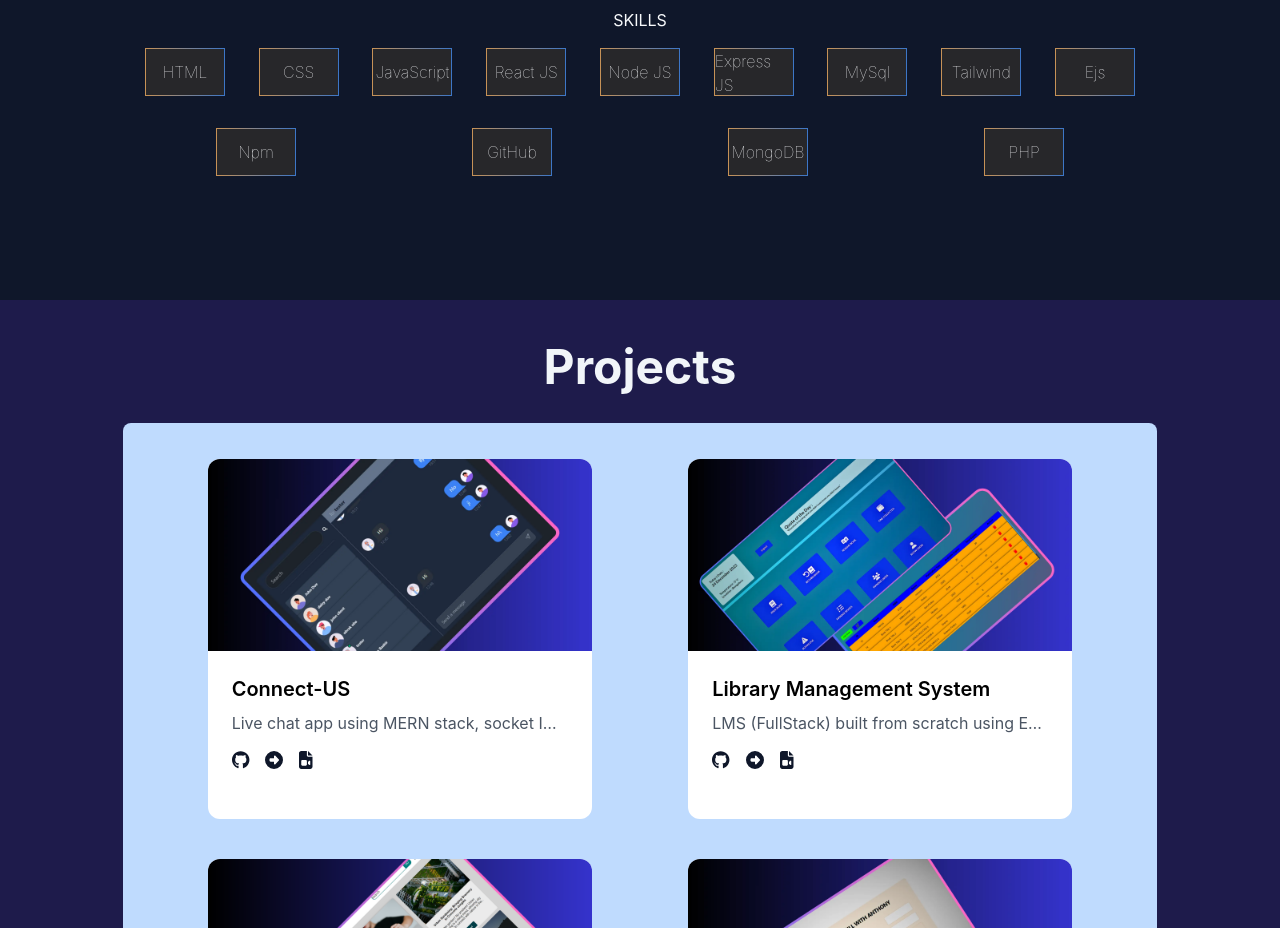
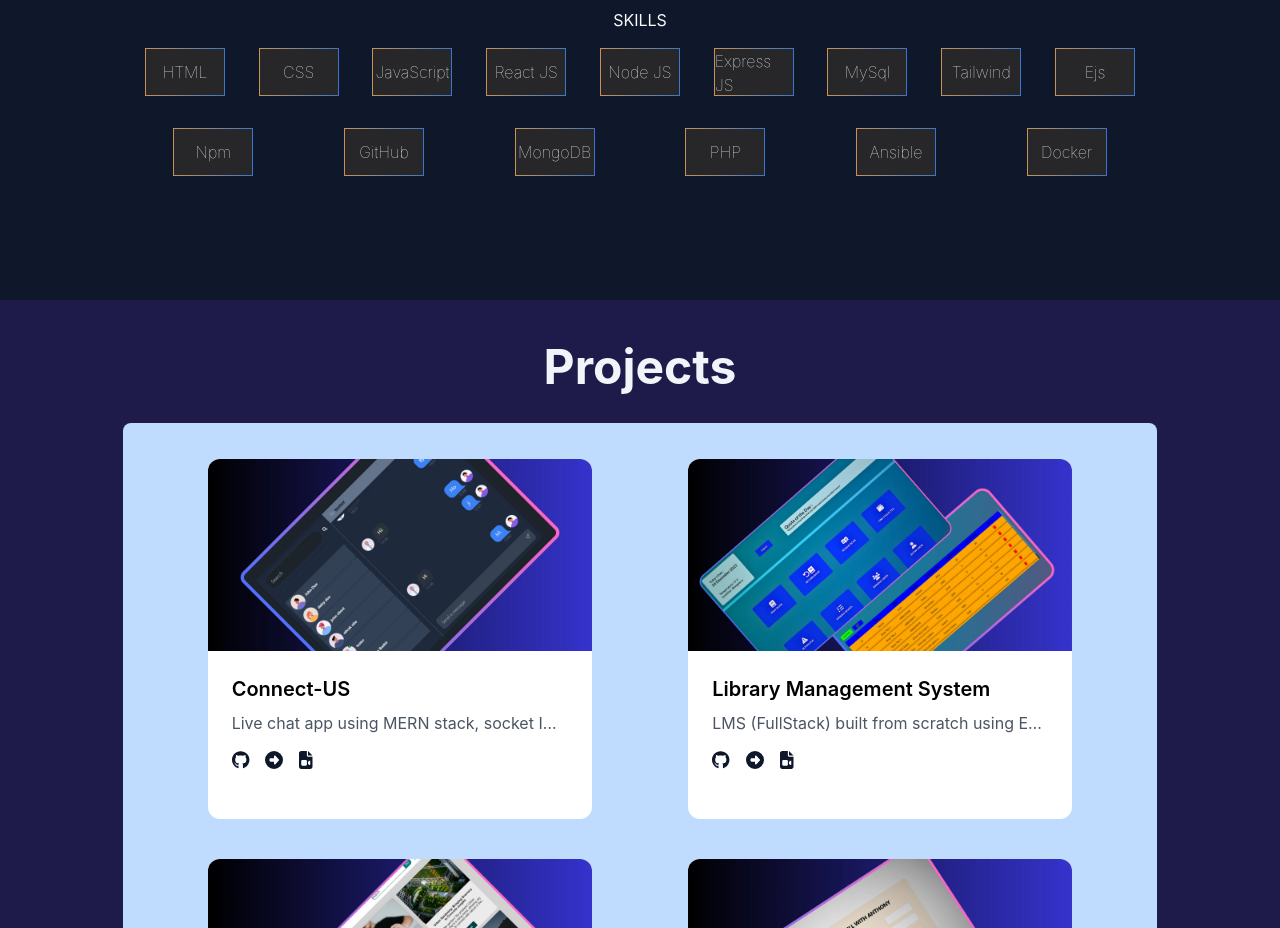
Before and after one commit to DanishSofii/portfolioV3, a React (Create React App) app: page / in a window 1280 px wide. Shown: the part 780-1708 px from the top of the page. Built offline with nearby package versions, Linux system fonts and the light colour scheme.

Commit message:
new ui changes and resume update

```diff
--- a/src/components/AboutComponent.jsx
+++ b/src/components/AboutComponent.jsx
@@ -40,7 +40,7 @@ function AboutComponent() {
               />
                 </span>
               </h2>
-              <button className=" bg-transparent border border-solid text-slate-50 h-5 w-[4rem] text-[10px] sm:text-[12px] sm:h-6 rounded-sm outline-none hover:bg-slate-900 hover:text-slate-50  " onClick={downloadResume}>Resume</button>
+              <button className=" bg-transparent border border-solid text-slate-50 h-5 w-[4rem] text-[10px] sm:text-[12px] sm:h-6 rounded-sm outline-none hover:bg-slate-900 hover:text-slate-50 resumeBtn " onClick={downloadResume}>Resume</button>
             </div>
             <div>
                 <img className="imgbrd h-[20rem] w-[20rem] rounded-[50%] bg-purple-400 bg-opacity-40 hidden md:block lg:block"  src={dpimg} alt="" />
--- a/src/components/Skills.jsx
+++ b/src/components/Skills.jsx
@@ -1,4 +1,5 @@
-const skills = ["HTML","CSS","JavaScript","React JS","Node JS","Express JS","MySql","Tailwind","Ejs","Npm","GitHub","MongoDB","PHP"]
+const skills = ["HTML","CSS","JavaScript","React JS","Node JS","Express JS","MySql","Tailwind","Ejs","Npm","GitHub","MongoDB","PHP","Ansible","Docker"]
+
 
 function Skills() {
     return (
--- a/src/index.css
+++ b/src/index.css
@@ -24,3 +24,6 @@ code {
   font-family: source-code-pro, Menlo, Monaco, Consolas, 'Courier New',
     monospace;
 }
+.resumesBtn{
+  border-radius: 44% 56% 70% 30% / 64% 45% 55% 36% ;
+}
```
